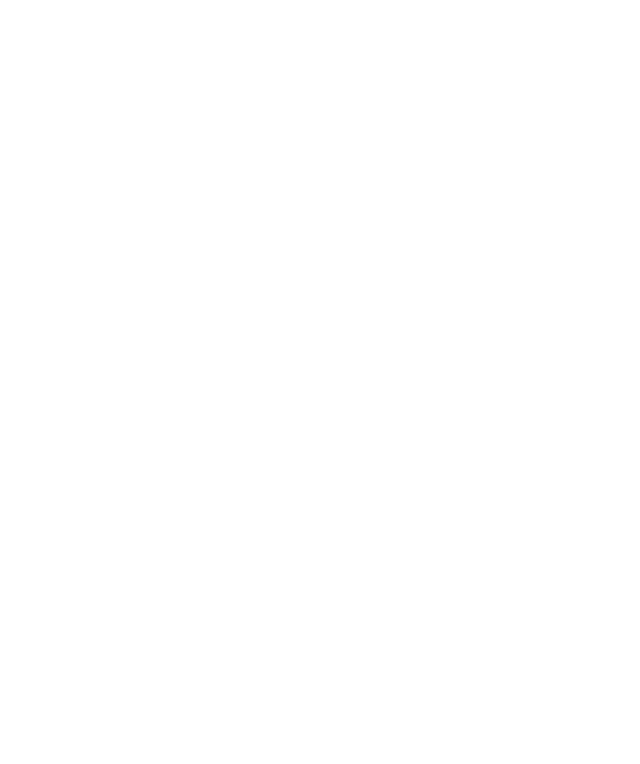
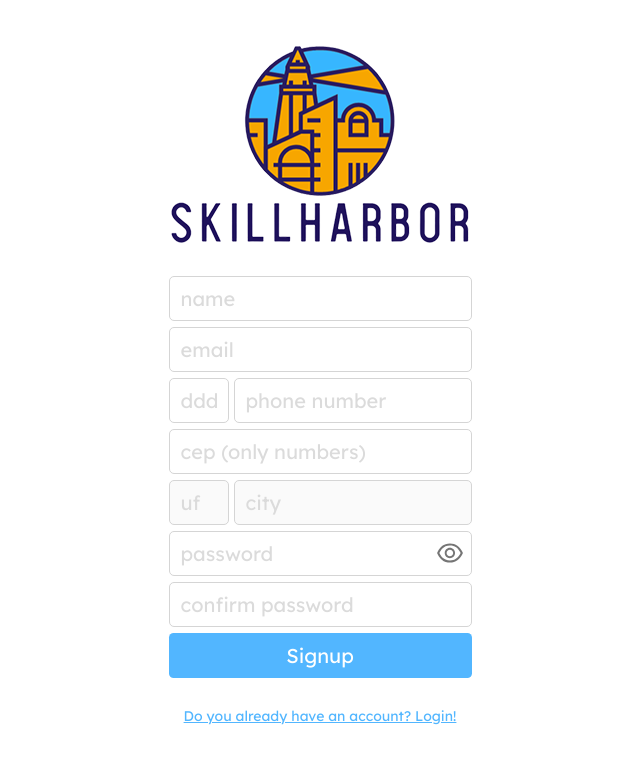
Before and after one commit to omarcusdantas/projeto18-freela-front, a React (Vite) app: page /signup in a window 1280 px wide. Before the commit this address had no page. Shown: the top 764 px of the page, without its empty margins (320-960 px from the left). Built offline with nearby package versions, Linux system fonts and the light colour scheme.

Commit message:
feat: add /signup route with form validation with yup

```diff
--- a/package.json
+++ b/package.json
@@ -17,7 +17,9 @@
     "react-loader-spinner": "^5.3.4",
     "react-router-dom": "^6.15.0",
     "styled-components": "^6.0.7",
-    "sweetalert2": "^11.7.22"
+    "sweetalert2": "^11.7.22",
+    "sweetalert2-react-content": "^5.0.7",
+    "yup": "^1.2.0"
   },
   "devDependencies": {
     "@types/react": "^18.2.15",
--- a/src/App.jsx
+++ b/src/App.jsx
@@ -1,6 +1,7 @@
 import { BrowserRouter, Routes, Route } from "react-router-dom";
 import { UserProvider } from "./UserContext";
 import LoginPage from "./pages/LoginPage";
+import SignupPage from "./pages/SignupPage";
 
 export default function App() {
     return (
@@ -8,6 +9,7 @@ export default function App() {
             <UserProvider>
                 <Routes>
                     <Route path="/" element={<LoginPage />} />
+                    <Route path="/signup" element={<SignupPage />} />
                 </Routes>
             </UserProvider>
         </BrowserRouter>
--- a/src/pages/LoginPage.jsx
+++ b/src/pages/LoginPage.jsx
@@ -92,7 +92,7 @@ export default function LoginPage() {
                     {isDisabled ? <ThreeDots height="13px" color="#ffffff" /> : "Login"}
                 </button>
                 <Link to="/signup">
-                    Don't have an account? Sign up!
+                    Don't have an account? Signup!
                 </Link>
             </form>
         </LoginContainer>
--- /dev/null
+++ b/src/pages/SignupPage.jsx
@@ -0,0 +1,225 @@
+import { useRef, useState } from "react";
+import { Link, useNavigate } from "react-router-dom";
+import Swal from "sweetalert2";
+import withReactContent from "sweetalert2-react-content";
+import axios from "axios";
+import { LoginContainer } from "../styles/template";
+import { ThreeDots } from "react-loader-spinner";
+import PasswordInput from "../components/PasswordInput";
+import logo from "../assets/logo.png";
+import { styled } from "styled-components";
+import { schemaSignup } from "../schemas/schemaSignup";
+
+export default function RegisterPage() {
+    const inputRefEmail = useRef(null);
+    const inputRefName = useRef(null);
+    const inputRefPhone = useRef(null);
+    const inputRefDDD = useRef(null);
+
+    const [isDisabled, setIsDisabled] = useState(false);
+    const [rightPassword, setRightPassword] = useState(true);
+    const [repeatPassword, setRepeatPassword] = useState("");
+    const [inputPassword, setInputPassword] = useState("");
+    const [inputCep, setInputCep] = useState("");
+    const [inputState, setInputState] = useState("");
+    const [inputCity, setInputCity] = useState("");
+
+    const MySwal = withReactContent(Swal);
+    const navigate = useNavigate();
+
+    function successSignup() {
+        setIsDisabled(false);
+        let timeoutId;
+
+        MySwal
+            .fire({
+                icon: "success",
+                title: "Account created!",
+                confirmButtonText: "Go to Login",
+                footer: "Or wait 5 seconds for redirect",
+                didOpen: () => {
+                    timeoutId = setTimeout(() => {
+                        MySwal.close();
+                        navigate("/");
+                    }, 5000);
+                },
+            })
+            .then((result) => {
+                if (result.isConfirmed) {
+                    clearTimeout(timeoutId);
+                    navigate("/");
+                }
+            });
+    }
+
+    function sendInfo(data) {
+        axios
+            .post(`${import.meta.env.VITE_API_URL}/signup`, data)
+            .then(() => successSignup())
+            .catch((error) => {
+                setIsDisabled(false);
+                console.log(error);
+                if (error.response) {
+                    return alert(
+                        `${error.response.data} Error ${error.response.status}: ${error.response.statusText}`
+                    );
+                }
+                alert(error.message);
+            });
+    }
+
+    function handleForm(event) {
+        event.preventDefault();
+        const data = {
+            email: inputRefEmail.current.value,
+            name: inputRefName.current.value,
+            phone: inputRefDDD.current.value + inputRefPhone.current.value,
+            cep: inputCep,
+            state: inputState,
+            city: inputCity,
+            password: inputPassword,
+        };
+
+        if (data.password !== repeatPassword) {
+            return alert ("Passwords don't match.");
+        }
+
+        try {
+            schemaSignup.validateSync(data, { abortEarly: false });
+        } catch (validationError) {
+            const errors = validationError.errors;
+            return alert(errors);
+        }
+
+        setIsDisabled(true);
+        sendInfo(data);
+    }
+
+    function validCep(data) {
+        if (data.erro) {
+            alert("Invalid CEP");
+            setIsDisabled(false);
+            setInputCep("");
+            return;
+        }
+        setInputState(data.uf);
+        setInputCity(data.localidade);
+        setIsDisabled(false);
+    }
+
+    function checkInputCep(newCep) {
+        setInputCep(newCep);
+
+        if (newCep.length === 8) {
+            setIsDisabled(true);
+            axios
+                .get(`https://viacep.com.br/ws/${newCep}/json/`)
+                .then((response) => validCep(response.data))
+                .catch((error) => {
+                    setIsDisabled(false);
+                    setInputCep("");
+                    console.log(error);
+                })
+        }
+    }
+
+    return (
+        <LoginContainer rightPassword={rightPassword}>
+            <img src={logo} alt="TrackIt" />
+            <form onSubmit={handleForm}>
+                <input
+                    type="text"
+                    placeholder="name"
+                    ref={inputRefName}
+                    disabled={isDisabled}
+                    minLength="2"
+                    maxLength="15"
+                    name="name"
+                    required
+                />
+                <input
+                    type="email"
+                    placeholder="email"
+                    ref={inputRefEmail}
+                    disabled={isDisabled}
+                    name="email"
+                    required
+                />
+                <DoubleInput>
+                    <input
+                        type="tel"
+                        placeholder="ddd"
+                        ref={inputRefDDD}
+                        disabled={isDisabled}
+                        name="phone"
+                        pattern="[0-9]{2}"
+                        required
+                    />
+                    <input
+                        type="tel"
+                        placeholder="phone number"
+                        ref={inputRefPhone}
+                        disabled={isDisabled}
+                        name="phone"
+                        pattern="[0-9]{9}"
+                        required
+                    />
+                </DoubleInput>
+                <input
+                    type="text"
+                    placeholder="cep (only numbers)"
+                    onChange={(event) => checkInputCep(event.target.value)}
+                    value={inputCep}
+                    disabled={isDisabled}
+                    name="cep"
+                    pattern="[0-9]{8}"
+                    required
+                />
+                <DoubleInput>
+                    <input
+                        type="text"
+                        placeholder="uf"
+                        value={inputState}
+                        disabled
+                        name="state"
+                        required
+                    />
+                    <input
+                        type="text"
+                        placeholder="city"
+                        value={inputCity}
+                        disabled
+                        name="state"
+                        required
+                    />
+                </DoubleInput>
+                <PasswordInput
+                    isSignup={true}
+                    inputPassword={inputPassword}
+                    setInputPassword={setInputPassword}
+                    isDisabled={isDisabled}
+                    setRepeatPassword={setRepeatPassword}
+                    setRightPassword={setRightPassword}
+                    rightPassword={rightPassword}
+                />
+                <button type="submit" disabled={isDisabled}>
+                    {isDisabled ? <ThreeDots height="13px" color="#ffffff" /> : "Signup"}
+                </button>
+                <Link to="/">Do you already have an account? Login!</Link>
+            </form>
+        </LoginContainer>
+    );
+}
+
+const DoubleInput = styled.div`
+    display: flex;
+
+    input:first-child {
+        width: 60px;
+    }
+
+    input:nth-child(2) {
+        margin-left: 5px;
+        width: 238px;
+    }
+`;
--- /dev/null
+++ b/src/schemas/schemaSignup.js
@@ -0,0 +1,11 @@
+import * as yup from 'yup';
+
+export const schemaSignup = yup.object({
+    name: yup.string().min(2).required(),
+    email: yup.string().email().required(),
+    phone: yup.string().length(11).matches(/^\d+$/).required(),
+    password: yup.string().min(4).required(),
+    state: yup.string().length(2).matches(/^[A-Za-z]{2}$/).required(),
+    city: yup.string().required(),
+    cep: yup.string().length(8).matches(/^\d+$/).required(),
+});
--- a/src/styles/template.js
+++ b/src/styles/template.js
@@ -1,7 +1,7 @@
 import styled from "styled-components";
 
 export const LoginContainer = styled.div`
-    height: 667px;
+    height: 700px;
     display: flex;
     flex-direction: column;
     align-items: center;
@@ -12,7 +12,7 @@ export const LoginContainer = styled.div`
     }
 
     form {
-        height: 300px;
+        min-height: 447px;
         display: flex;
         flex-direction: column;
         gap: 6px;
```
Also changed, not shown: 1 other file (tests, documents, lock files or other folders).
